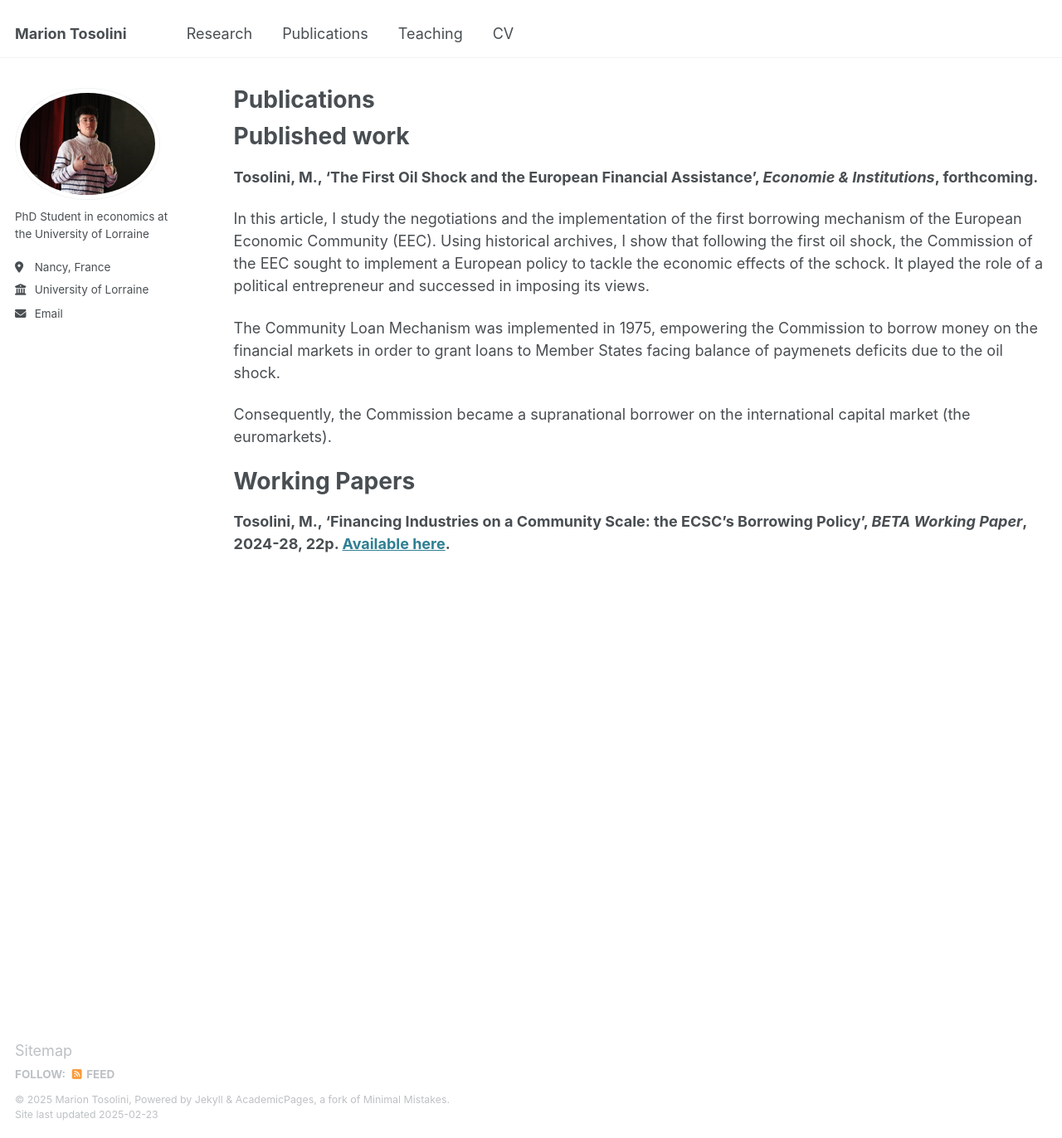
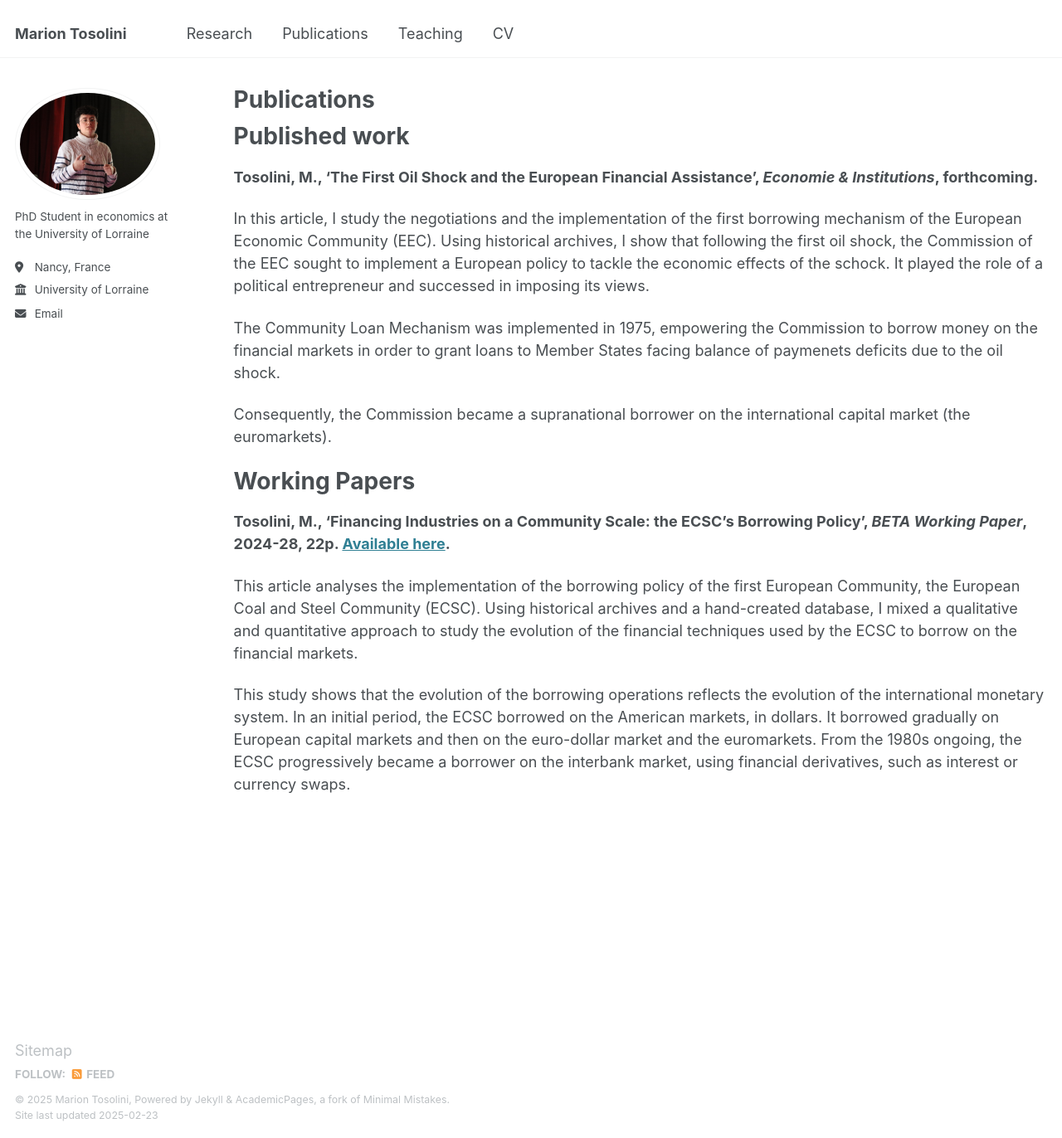
Before and after one commit to tosolini-marion/tosolini-marion.github.io, a Jekyll site: the page built from _pages/publications.md, in a window 1280 px wide and 1372 px high. Shown: the whole window at 83% size. Built offline with Jekyll 4.4.1, drawn with Linux system fonts in a browser that asks for light colours.

Commit message:
Update publications.md

```diff
--- a/_pages/publications.md
+++ b/_pages/publications.md
@@ -21,3 +21,9 @@ Consequently, the Commission became a supranational borrower on the internationa
 Working Papers
 ===
 **Tosolini, M., 'Financing Industries on a Community Scale: the ECSC’s Borrowing Policy’, _BETA Working Paper_, 2024-28, 22p. [Available here](https://beta.u-strasbg.fr/WP/2024/2024-28.pdf).**
+
+
+This article analyses the implementation of the borrowing policy of the first European Community, the European Coal and Steel Community (ECSC). Using historical archives and a hand-created database, I mixed a qualitative and quantitative approach to study the evolution of the financial techniques used by the ECSC to borrow on the financial markets.
+
+
+This study shows that the evolution of the borrowing operations reflects the evolution of the international monetary system. In an initial period, the ECSC borrowed on the American markets, in dollars. It borrowed gradually on European capital markets and then on the euro-dollar market and the euromarkets. From the 1980s ongoing, the ECSC progressively became a borrower on the interbank market, using financial derivatives, such as interest or currency swaps.
```
